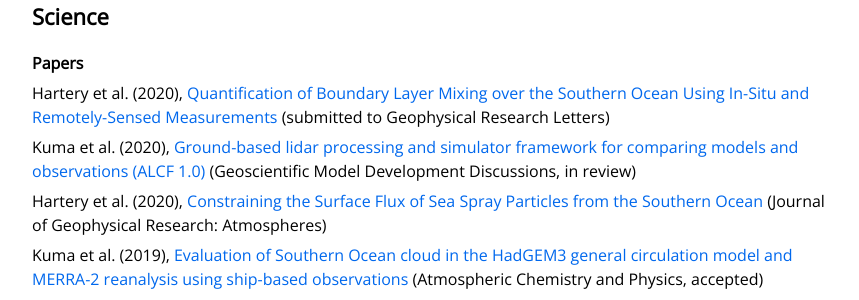
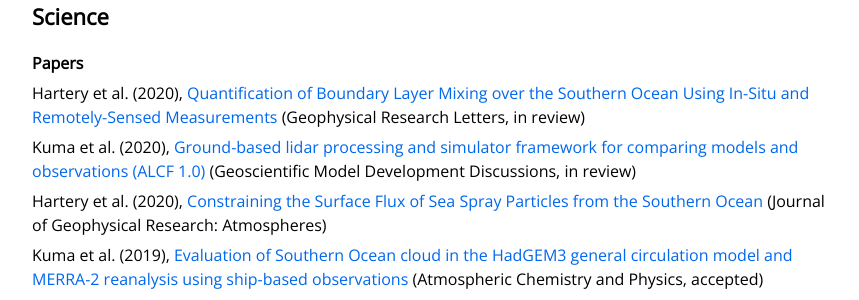
Before and after one commit to peterkuma/peterkuma.net, a Jekyll site: the page built from science/index.md, in a window 1280 px wide. Shown: the part 138-438 px from the top of the page, without its empty margins (208-1067 px from the left). Built offline with Jekyll 4.4.1, drawn with Linux system fonts in a browser that asks for light colours.

Commit message:
Hartery GRL paper in review

```diff
--- a/science/index.md
+++ b/science/index.md
@@ -7,7 +7,7 @@ layout: default
 
 ## Papers
 
-Hartery et al. (2020), [Quantification of Boundary Layer Mixing over the Southern Ocean Using In-Situ and Remotely-Sensed Measurements](https://www.essoar.org/doi/abs/10.1002/essoar.10502904.1) (submitted to Geophysical Research Letters)
+Hartery et al. (2020), [Quantification of Boundary Layer Mixing over the Southern Ocean Using In-Situ and Remotely-Sensed Measurements](https://www.essoar.org/doi/abs/10.1002/essoar.10502904.1) (Geophysical Research Letters, in review)
 
 Kuma et al. (2020), [Ground-based lidar processing and simulator framework for comparing models and observations (ALCF 1.0)](https://www.geosci-model-dev-discuss.net/gmd-2020-25/) (Geoscientific Model Development Discussions, in review)
 
```
